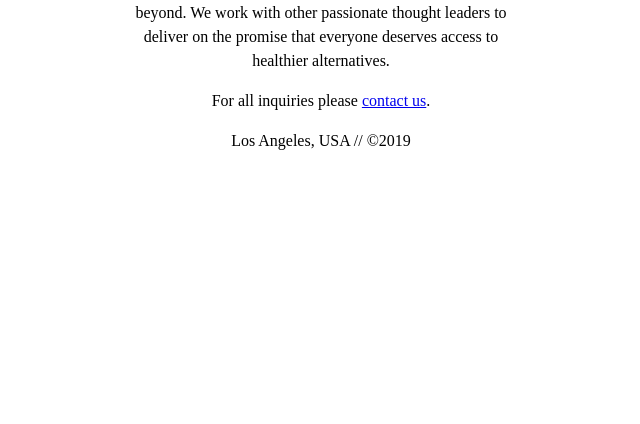
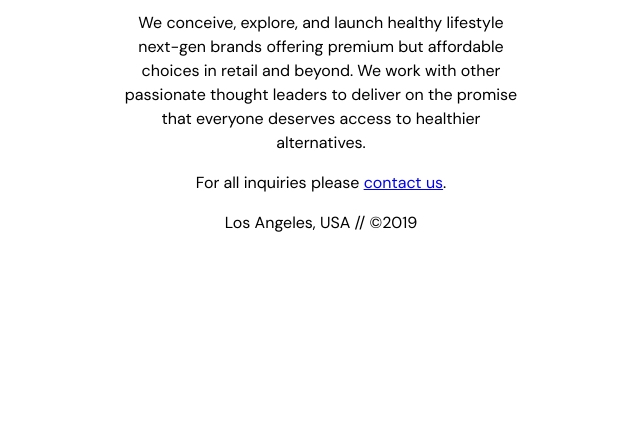
Before and after one commit to launched-la/launched.la, a Gatsby site: page / in a window 1280 px wide. Shown: the part 376-800 px from the top of the page, without its empty margins (319-959 px from the left). Built offline with nearby package versions, Linux system fonts and the light colour scheme; Gatsby itself is replaced by a stand-in of ours.

Commit message:
new logo, new font

```diff
--- a/gatsby-config.js
+++ b/gatsby-config.js
@@ -1,16 +1,21 @@
 const path = require('path')
 
 module.exports = {
-  plugins: [
-    {
+  plugins: [{
     resolve: 'gatsby-source-filesystem',
     options: {
       name: 'images',
       path: path.join(__dirname, 'src', 'images'),
     },
+  }, {
+    resolve: 'gatsby-plugin-web-font-loader',
+    options: {
+      google: {
+        families: ['DM Sans']
+      }
+    }
   },
   'gatsby-plugin-sharp',
   'gatsby-transformer-sharp',
   'gatsby-plugin-react-helmet',
-  ],
-}
+]}
--- a/package.json
+++ b/package.json
@@ -13,6 +13,7 @@
     "gatsby-image": "^2.0.25",
     "gatsby-plugin-react-helmet": "^3.0.4",
     "gatsby-plugin-sharp": "^2.0.15",
+    "gatsby-plugin-web-font-loader": "^1.0.4",
     "gatsby-source-filesystem": "^2.0.12",
     "gatsby-transformer-sharp": "^2.1.9",
     "react": "^16.5.1",
--- a/src/components/global.css
+++ b/src/components/global.css
@@ -4,6 +4,10 @@ html, body {
   padding: 0;
 }
 
+body {
+  font-family: "DM Sans", sans-serif;
+}
+
 * {
   box-sizing: border-box;
 }
--- a/src/pages/index.js
+++ b/src/pages/index.js
@@ -14,11 +14,9 @@ export default ({data}) => <Page>
 
   <div style={{width: '400px'}}>
     <Img fluid={data.file.childImageSharp.fluid} />
-    <div style={{marginTop: '16px'}}>We conceive, explore, and launch healthy lifestyle next-gen brands offering premium but affordable choices in retail and beyond. We work with other passionate thought leaders to deliver on the promise that everyone deserves access to healthier alternatives.</div>
-    <div style={{marginTop: '16px'}}>For all inquiries please <a href='mailto:contact@launched.la'>contact us</a>.</div>
-    <div style={{marginTop: '16px'}}>
-      Los Angeles, USA // &copy;2019
-    </div>
+    <p style={{marginTop: '2rem'}}>We conceive, explore, and launch healthy lifestyle next-gen brands offering premium but affordable choices in retail and beyond. We work with other passionate thought leaders to deliver on the promise that everyone deserves access to healthier alternatives.</p>
+    <p>For all inquiries please <a href='mailto:contact@launched.la'>contact us</a>.</p>
+    <p>Los Angeles, USA // &copy;2019</p>
   </div>
 </Page>
 
```
Also changed, not shown: src/images/logo.png, 1 other file. Lines whose indentation alone changed are shown as unchanged.
